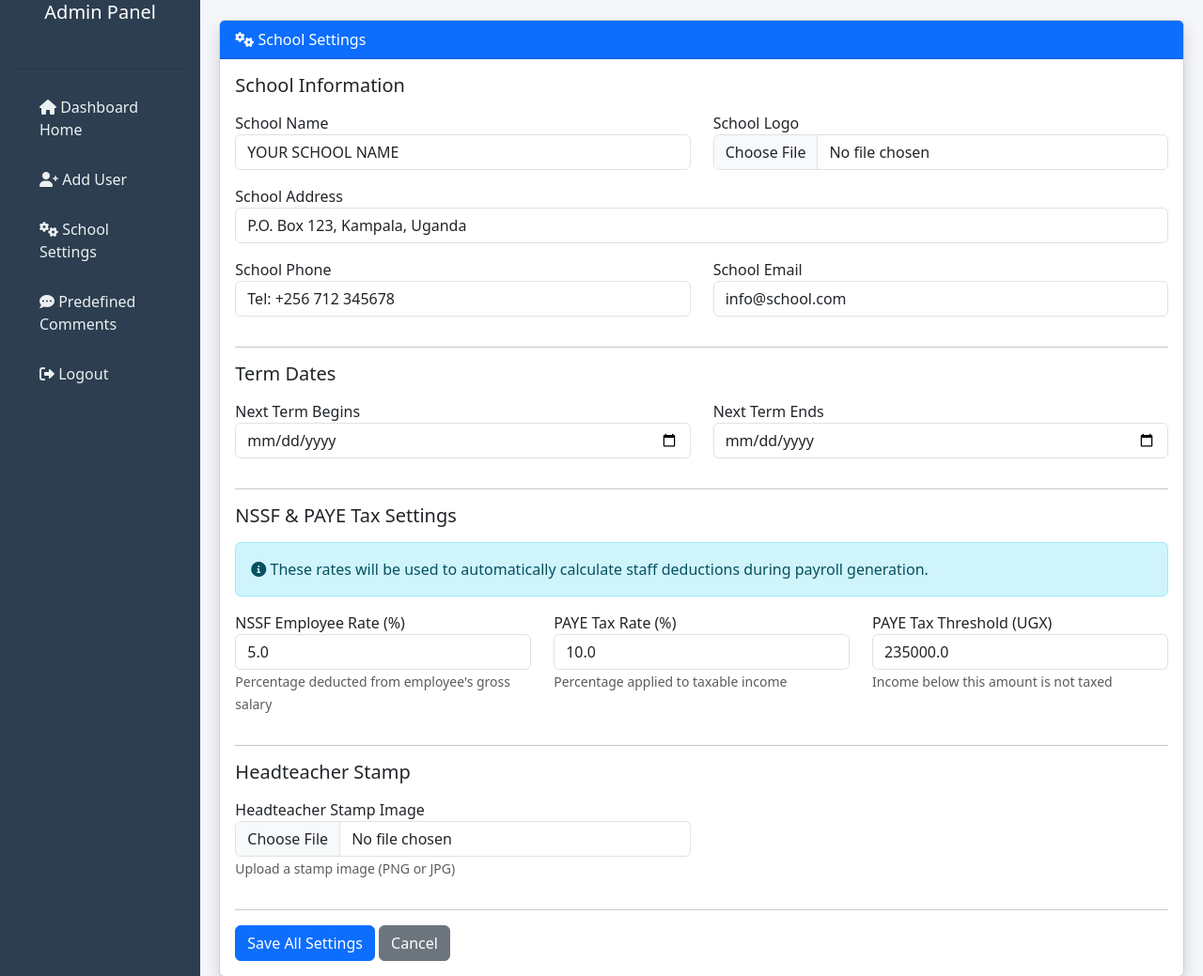
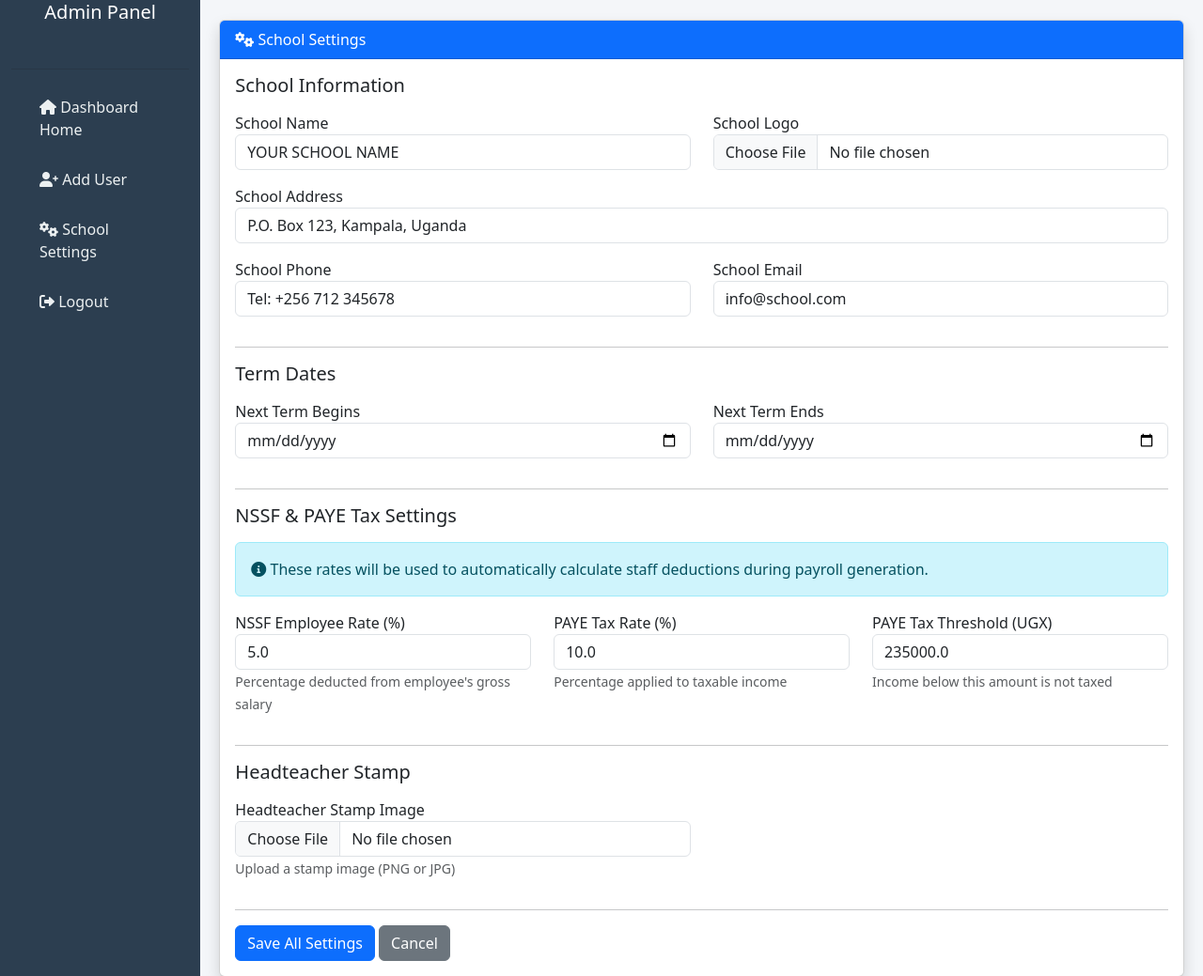
Before and after one commit to pelle-design/school-system, a Flask app: page /admin/school_settings in a window 1280 px wide. Shown: the part 65-1104 px from the top of the page at 94% size. Run offline with Flask 3, Linux system fonts and the light colour scheme; the visitor is signed in with stand-in values (Sample User, id 1); data comes from the database, SQL or seed files in the repository; data that the repository does not hold is empty; some libraries are stand-ins or nearby versions.

Commit message:
Update base.html

```diff
--- a/templates/base.html
+++ b/templates/base.html
@@ -70,7 +70,6 @@
                     <i class="fas fa-user-plus"></i> Add User
                 </a>
                 <a href="{{ url_for('school_settings') }}"><i class="fas fa-cogs"></i> School Settings</a>
-                <a href="{{ url_for('admin_predefined_comments') }}"><i class="fas fa-comment-dots"></i> Predefined Comments</a>
                 <a href="{{ url_for('logout') }}"><i class="fas fa-sign-out-alt"></i> Logout</a>
 
             {% elif session.role == 'dos' %}
```
